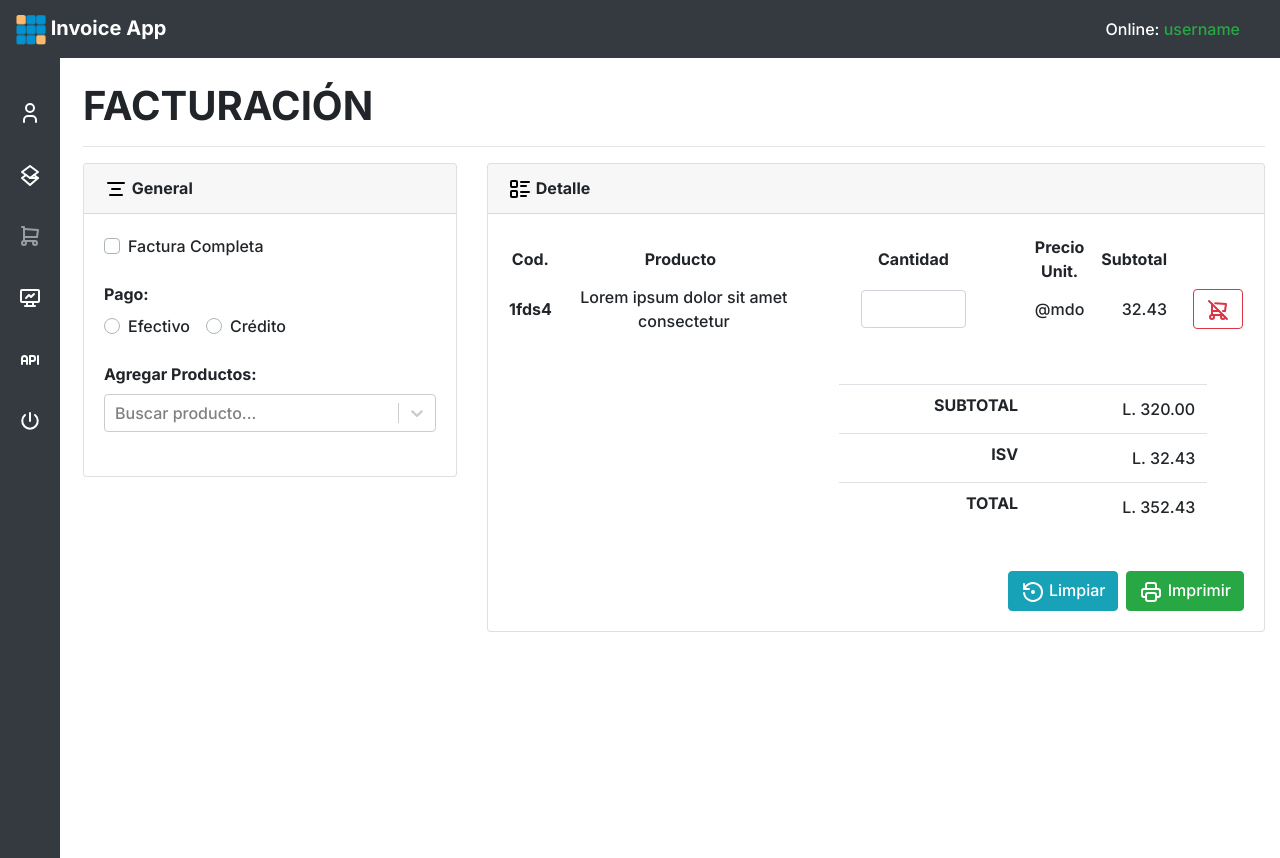
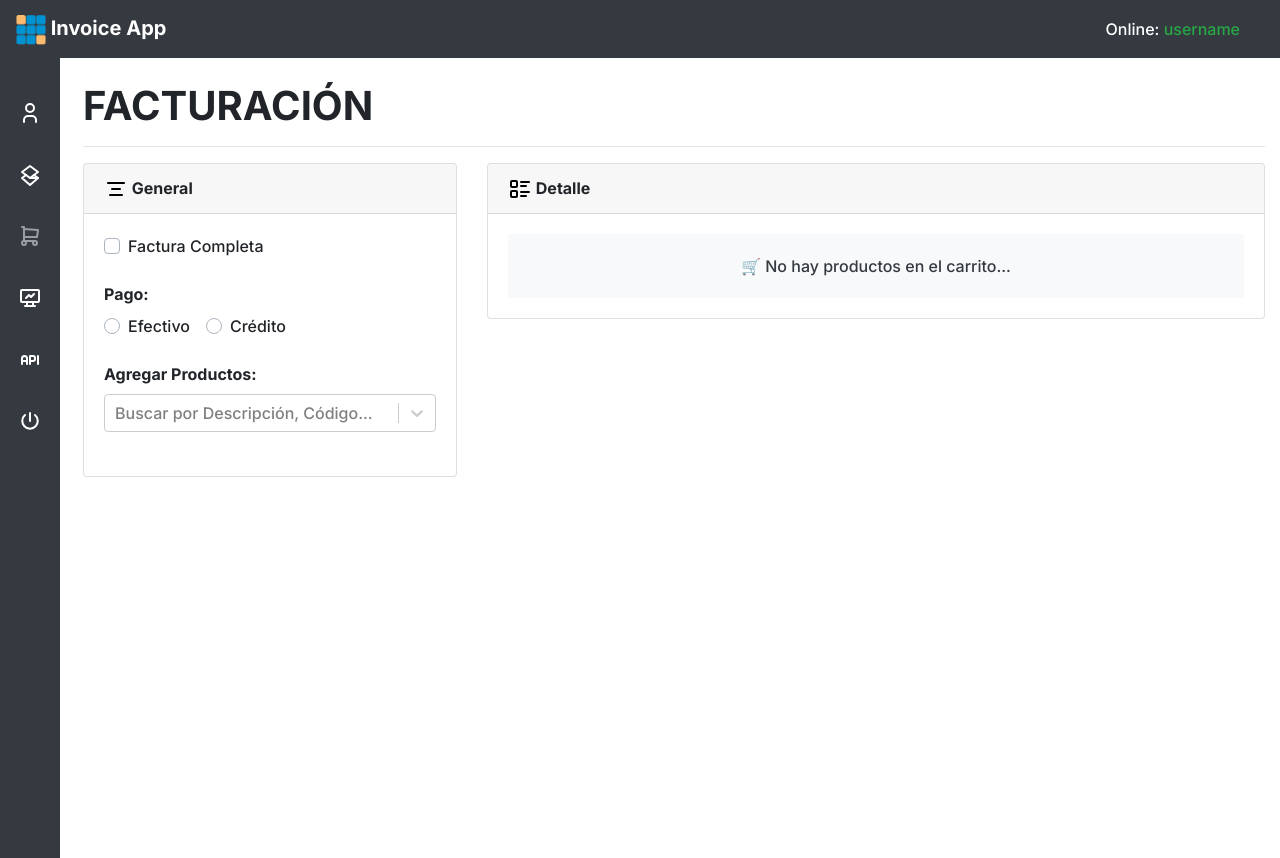
Before and after one commit to chrisjosuedev/itgrahn-app, a React (Vite) app: page /facturas in a window 1280 px wide. Built offline with nearby package versions, Linux system fonts and the light colour scheme; what short-unique-id would draw is missing.

Commit message:
Invoice Module Local Implemented

```diff
--- a/src/app/components/Message.jsx
+++ b/src/app/components/Message.jsx
@@ -1,7 +1,11 @@
 export const Message = ({ message, type }) => {
   return (
     <div className={`bg-${type} rounded`}>
-      <div className='card-body text-center text-white'>{message}</div>
+      <div
+        className={`card-body text-center ${type !== 'light' ? 'text-white' : 'text-dark'}`}
+      >
+        {message}
+      </div>
     </div>
   )
 }
--- a/src/app/views/InvoicesView.jsx
+++ b/src/app/views/InvoicesView.jsx
@@ -1,3 +1,5 @@
+import { useFieldArray, useForm } from 'react-hook-form'
+import Swal from 'sweetalert2'
 import Select, { createFilter } from 'react-select'
 import { IconRestore } from '@tabler/icons-react'
 import {
@@ -7,29 +9,45 @@ import {
   IconShoppingCartOff,
 } from '@tabler/icons-react'
 import { useEffect, useMemo, useState } from 'react'
+import { useClientStore } from '../../hooks/useClientStore'
+import { Message } from '../components/Message'
+import { useInvoiceStore } from '../../hooks/useInvoiceStore'
 import { useProductStore } from '../../hooks/useProductStore'
-import { useClientStore } from '../../hooks/useClientStore'
+import { quantityValidations } from '../../helpers/validations/invoiceValidations'
+import { alertSuccess } from '../../helpers/SweetAlertProps'
+import { getEnvVariables } from '../../helpers/getEnvVariables'
 
 export const InvoicesView = () => {
+  const { VITE_ISV: ISV } = getEnvVariables()
+
+  const {
+    control,
+    register,
+    setError,
+    clearErrors,
+    formState: { errors },
+  } = useForm({
+    mode: 'onChange',
+    defaultValues: {
+      itemQuantity: [],
+    },
+  })
+  const { append } = useFieldArray({
+    control,
+    name: 'itemQuantity',
+  })
+
   const [isGeneric, setIsGeneric] = useState(true)
 
   const { products, startLoadingProducts } = useProductStore()
   const { clients, startLoadingClients } = useClientStore()
+  const { cart, startAddingToCart, startUpdatingItemInCart, startDeletingItemInCart } =
+    useInvoiceStore()
 
-  const [selectedProduct, setSelectedProduct] = useState('')
+  const [selectedProduct, setSelecteditem] = useState('')
   const [selectedClient, setSelectedClient] = useState('')
 
-  // Product Select State
-  const handleProductSelect = (e) => {
-    setSelectedProduct(e.value)
-  }
-
-  // Product Select State
-  const handleClientSelect = (e) => {
-    setSelectedClient(e.value)
-  }
-
-  // Load Products
+  // Load items
   useEffect(() => {
     startLoadingProducts()
   }, [])
@@ -37,9 +55,54 @@ export const InvoicesView = () => {
   // Load Products
   useEffect(() => {
     startLoadingClients()
-  }, [])
+  }, [isGeneric])
 
-  // Reformat Products to Select
+  // Product Select State
+  const handleClientSelect = (e) => {
+    setSelectedClient(e.value)
+  }
+
+  // Product Select State
+  const handleProductSelect = ({ value: id }) => {
+    setSelecteditem(id)
+    const itemSelected = products.find((p) => p.id === id)
+    if (itemSelected.stock === 0) {
+      const successInfo = alertSuccess('No hay stock disponible.', 'info')
+      Swal.fire(successInfo)
+      return
+    }
+    startAddingToCart({
+      productId: itemSelected.id,
+      product: itemSelected.productName,
+      quantity: 1,
+      price: itemSelected.price,
+    })
+    append({ quantity: 1 })
+  }
+
+  // Remove Item
+  const onRemoveItem = (id) => {
+    startDeletingItemInCart(id)
+  }
+
+  // Handle Quantity Change
+  const handleQuantityChange = (value, index, id) => {
+    if (value < 0) return
+    const itemInCart = products.find((p) => p.id === id)
+    if (itemInCart.stock < value) {
+      setError(`root.itemQuantity.${index}.quantity`, {
+        type: 'custom',
+      })
+      const successInfo = alertSuccess('No hay stock suficiente', 'info')
+      Swal.fire(successInfo)
+      return
+    }
+    // set active
+    startUpdatingItemInCart(id, value)
+    clearErrors()
+  }
+
+  // Reformat products to Select
   const allProducts = useMemo(() => {
     return products.map((prod) => {
       return {
@@ -70,6 +133,15 @@ export const InvoicesView = () => {
     return value.includes(inputValue) || otherKey.length > 0
   }
 
+  // Calculate Global Subtotals
+  const totals = useMemo(() => {
+    return cart.reduce((prev, curr) => prev + curr.subtotal, 0)
+  }, [cart])
+
+  const isv = useMemo(() => {
+    return totals * parseFloat(ISV)
+  }, [totals])
+
   return (
     <div className='ml-2 mt-4'>
       <div className='row'>
@@ -87,7 +159,6 @@ export const InvoicesView = () => {
               </strong>
             </div>
             <div className='card-body'>
-              <form>
               <div className='mb-4'>
                 <div className='custom-control custom-checkbox'>
                   <input
@@ -116,7 +187,6 @@ export const InvoicesView = () => {
                   label='Seleccionar...'
                   placeholder='Buscar cliente...'
                 />
-                  <p>{selectedClient && <span>{selectedClient}</span>}</p>
               </div>
               <div className='mb-4'>
                 <label htmlFor='payment' className='form-label'>
@@ -156,15 +226,11 @@ export const InvoicesView = () => {
                   value={allProducts.filter((option) => {
                     return option.value === selectedProduct
                   })}
-                    filterOption={createFilter((...props) =>
-                      filterFactory(props, allProducts)
-                    )}
+                  filterOption={createFilter((...props) => filterFactory(props, allProducts))}
                   label='Seleccionar...'
-                    placeholder='Buscar producto...'
+                  placeholder='Buscar por Descripción, Código...'
                 />
-                  <p>{selectedProduct !== 'none' && <span>{selectedProduct}</span>}</p>
               </div>
-              </form>
             </div>
           </div>
         </div>
@@ -176,9 +242,11 @@ export const InvoicesView = () => {
               </strong>
             </div>
             <div className='card-body'>
+              {cart.length > 0 ? (
+                <div className='container'>
                   <div className='mb-4'>
                     <div className='table-responsive'>
-                  <table className='text-center'>
+                      <table className='text-center w-100'>
                         <thead>
                           <tr>
                             <th scope='col'>Cod.</th>
@@ -190,46 +258,72 @@ export const InvoicesView = () => {
                           </tr>
                         </thead>
                         <tbody>
-                      <tr>
-                        <th scope='row'>1fds4</th>
-                        <td className='pl-2'>Lorem ipsum dolor sit amet consectetur</td>
+                          {cart.map((item, index) => (
+                            <tr key={item.productId}>
+                              <th scope='row'>{item.productId}</th>
+                              <td className='pl-2'>{item.product}</td>
                               <td>
-                          <input className='form-control mx-auto amount-small' type='text' />
+                                <input
+                                  type='number'
+                                  className={`form-control mx-auto amount-small ${
+                                    errors.itemQuantity?.[index]?.quantity ? 'is-invalid' : ''
+                                  }`}
+                                  {...register(`itemQuantity.${index}.quantity`, {
+                                    ...quantityValidations,
+                                    onChange: (e) =>
+                                      handleQuantityChange(
+                                        e.target.value,
+                                        index,
+                                        item.productId
+                                      ),
+                                  })}
+                                />
                               </td>
-                        <td>@mdo</td>
-                        <td className='text-right'>32.43</td>
+                              <td>{item.price}</td>
+                              <td className='text-right'>{item.subtotal.toFixed(2)}</td>
                               <td>
-                          <button className='btn btn-outline-danger ml-4'>
+                                <button
+                                  className='btn btn-outline-danger ml-4'
+                                  onClick={() => onRemoveItem(item.productId)}
+                                >
                                   <IconShoppingCartOff />
                                 </button>
                               </td>
                             </tr>
+                          ))}
                         </tbody>
                       </table>
                       <table className='table float-right w-50 totals-container'>
                         <tbody>
                           <tr>
                             <td className='totals text-right p-2'>SUBTOTAL</td>
-                        <td className='text-right'> L. 320.00</td>
+                            <td className='text-right'> L. {totals.toFixed(2)}</td>
                           </tr>
                           <tr>
                             <td className='totals text-right p-2'>ISV</td>
-                        <td className='text-right'> L. 32.43</td>
+                            <td className='text-right'> L. {isv.toFixed(2)}</td>
                           </tr>
                           <tr>
                             <td className='totals text-right p-2'>TOTAL</td>
-                        <td className='text-right'> L. 352.43</td>
+                            <td className='text-right'> L. {(totals + isv).toFixed(2)}</td>
                           </tr>
                         </tbody>
                       </table>
                     </div>
                   </div>
-              <button className='btn btn-success float-right'>
+                  <button
+                    className='btn btn-success float-right'
+                    disabled={Object.keys(errors).length > 0}
+                  >
                     <IconPrinter /> Imprimir
                   </button>
                   <button className='btn btn-info mr-2 float-right'>
                     <IconRestore /> Limpiar
                   </button>
+                </div>
+              ) : (
+                <Message message='🛒 No hay productos en el carrito...' type={'light'} />
+              )}
             </div>
           </div>
         </div>
--- /dev/null
+++ b/src/helpers/getEnvVariables.js
@@ -0,0 +1,6 @@
+export const getEnvVariables = () => {
+  import.meta.env
+  return {
+    ...import.meta.env,
+  }
+}
--- /dev/null
+++ b/src/helpers/validations/invoiceValidations.js
@@ -0,0 +1,11 @@
+export const quantityValidations = {
+  required: {
+    value: true,
+  },
+  min: {
+    value: 1,
+  },
+  pattern: {
+    value: /^[0-9]*$/,
+  }
+}
--- /dev/null
+++ b/src/hooks/useInvoiceStore.js
@@ -0,0 +1,41 @@
+import { useDispatch, useSelector } from 'react-redux'
+import { onAddToCart, onDeleteItemInCart, onUpdateCart } from '../store/invoices/invoiceStore'
+
+export const useInvoiceStore = () => {
+  const { cart, message } = useSelector((state) => state.invoice)
+  const dispatch = useDispatch()
+
+  // Start Updating in Set Active
+  const startUpdatingItemInCart = (id, value) => {
+    dispatch(onUpdateCart({ id, value }))
+  }
+
+  // Start Adding new Item
+  const startAddingToCart = (item) => {
+    const { quantity, price, ...rest } = item
+    dispatch(
+      onAddToCart({
+        ...rest,
+        quantity,
+        price,
+        subtotal: quantity * price,
+      })
+    )
+  }
+
+  // Start Deleting Item in Cart
+  const startDeletingItemInCart = (id) => {
+    dispatch(onDeleteItemInCart(id))
+  }
+
+  return {
+    // props
+    cart,
+    message,
+
+    // methods
+    startAddingToCart,
+    startUpdatingItemInCart,
+    startDeletingItemInCart
+  }
+}
--- a/src/hooks/useProductStore.js
+++ b/src/hooks/useProductStore.js
@@ -15,7 +15,6 @@ import {
   onSetProductMessage,
   onUpdateProduct,
 } from '../store/products/productStore'
-import { onDeleteClient } from '../store/clients/clientStore'
 
 export const useProductStore = () => {
   const { activeProduct, products, isLoadingProducts, message } = useSelector(
--- /dev/null
+++ b/src/store/invoices/invoiceStore.js
@@ -0,0 +1,26 @@
+import { createSlice } from '@reduxjs/toolkit'
+
+export const invoiceStore = createSlice({
+  name: 'invoice',
+  initialState: {
+    cart: [],
+    message: undefined,
+  },
+  reducers: {
+    onAddToCart: (state, { payload }) => {
+      const exists = state.cart.some((item) => item.productId === payload.productId)
+      if (!exists) state.cart.push(payload)
+    },
+    onUpdateCart: (state, { payload }) => {
+      state.cart = state.cart.map((item) => {
+        if (item.productId === payload.id) item.subtotal = item.price * payload.value
+        return item
+      })
+    },
+    onDeleteItemInCart: (state, { payload }) => {
+      state.cart = state.cart.filter((item) => item.productId !== payload)
+    },
+  },
+})
+
+export const { onAddToCart, onUpdateCart, onDeleteItemInCart } = invoiceStore.actions
--- a/src/store/store.js
+++ b/src/store/store.js
@@ -1,12 +1,14 @@
 import { configureStore } from '@reduxjs/toolkit'
+import { clientStore } from './clients/clientStore'
+import { invoiceStore } from './invoices/invoiceStore'
+import { productStore } from './products/productStore'
 import { uiStore } from './ui/uiStore'
-import { clientStore } from './clients/clientStore'
-import { productStore } from './products/productStore'
 
 export const store = configureStore({
   reducer: {
     ui: uiStore.reducer,
     client: clientStore.reducer,
+    invoice: invoiceStore.reducer,
     product: productStore.reducer,
   },
 })
```
Also changed, not shown: 1 other file (tests, documents, lock files or other folders). Lines whose indentation alone changed are shown as unchanged.
